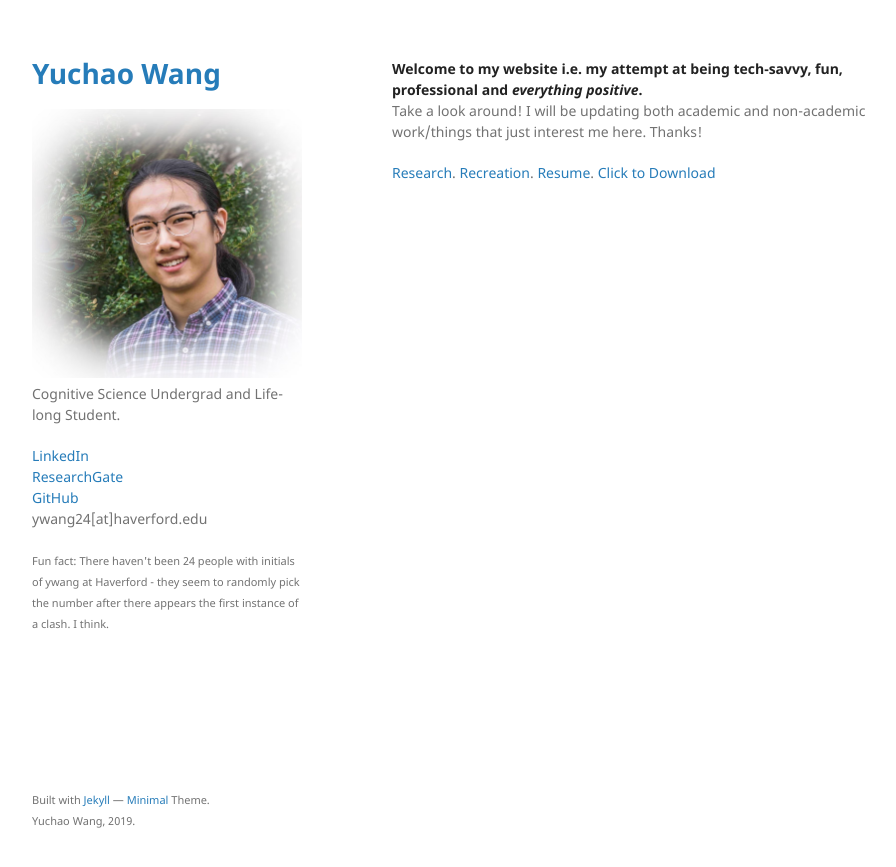
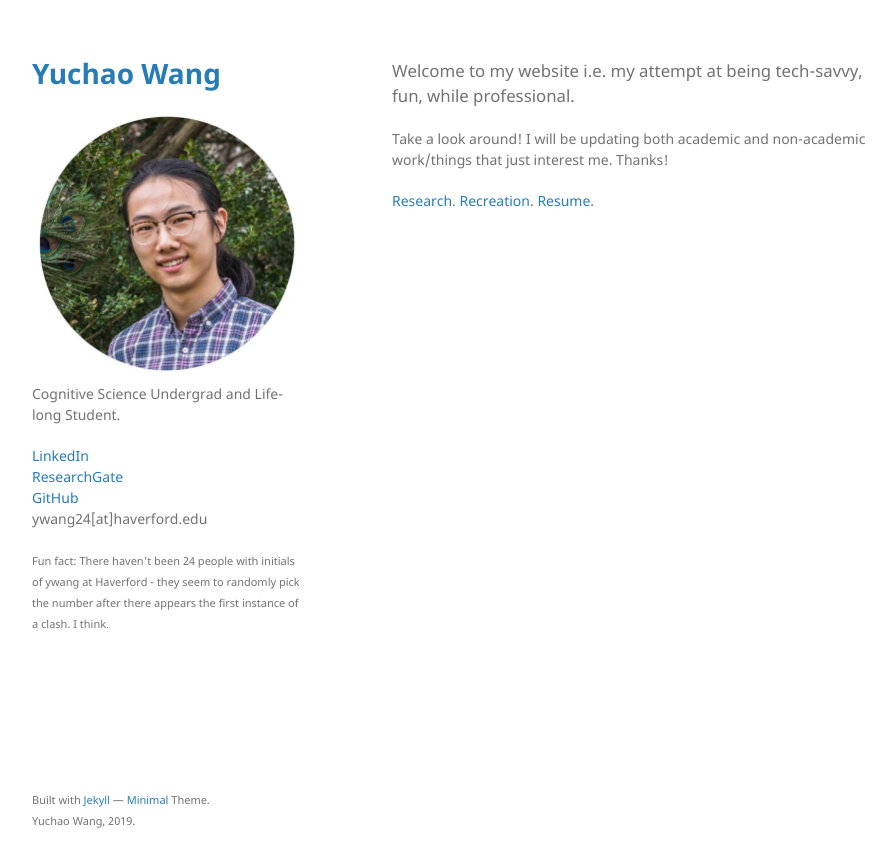
Before and after one commit to yuchao1995/yuchao1995.github.io, a Jekyll site: the page built from index.md, in a window 1280 px wide. Shown: the top 867 px of the page, without its empty margins (178-1074 px from the left). Built offline with Jekyll 4.4.1, drawn with Linux system fonts in a browser that asks for light colours.

Commit message:
fixed resume link, portfolio

```diff
--- a/index.md
+++ b/index.md
@@ -2,10 +2,13 @@
 layout: default
 ---
 
-**Welcome to my website i.e. my attempt at being tech-savvy, fun, professional and _everything positive_.**
-Take a look around! I will be updating both academic and non-academic work/things that just interest me here. Thanks!
+<p><big>
+Welcome to my website i.e. my attempt at being tech-savvy, fun, while professional.</big>
+</p>
+<p>
+Take a look around! I will be updating both academic and non-academic work/things that just interest me. Thanks!
+</p>
 
 [Research](./research.html).
 [Recreation](./recreation.html).
-[Resume](./assets/pdfs/resume.pdf).
-<a href="./assets/pdfs/resume.pdf" download>Click to Download</a>
+<a href="./assets/pdfs/resume.pdf" download>Resume</a>.
```
Also changed, not shown: assets/img/portfolio.jpg, assets/img/portfolio2.jpg (deleted).
